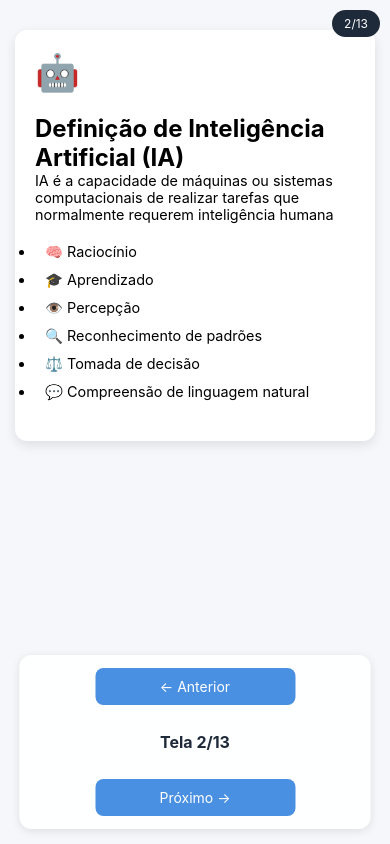
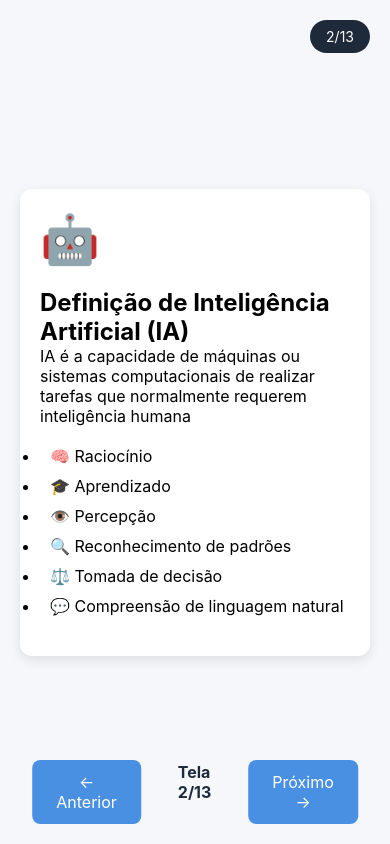
Before and after one commit to diegoguilarducci/unyleya_apex_5, a plain HTML site: page index.html in a window 390 px wide. Both pictures are taken after a click on the button "Próximo →". Drawn offline with Linux system fonts and the light colour scheme.

Commit message:
Add files via upload

```diff
--- a/index.html
+++ b/index.html
@@ -40,14 +40,13 @@
             position: absolute;
             width: 100%;
             height: 100%;
-            padding: 60px 20px 100px; /* Aumentei o padding inferior para 100px */
+            padding: 60px;
             display: none;
             flex-direction: column;
-            justify-content: flex-start; /* Alterado para flex-start para permitir scroll */
+            justify-content: center;
             align-items: center;
             text-align: center;
             transition: transform 0.5s ease;
-            overflow-y: auto; /* Adicionado para permitir scroll quando necessário */
         }
 
         .tela.ativa {
@@ -69,7 +68,29 @@
             margin: 20px 0;
             max-width: 800px;
             text-align: left;
-            width: 100%; /* Adicionado para garantir que o card ocupe toda a largura disponível */
+            max-height: 80vh; /* Limita a altura máxima do card */
+            overflow-y: auto; /* Adiciona rolagem vertical quando necessário */
+            scrollbar-width: thin; /* Para Firefox */
+            scrollbar-color: var(--azul-medio) var(--cinza-claro); /* Para Firefox */
+        }
+
+        /* Estilizando a barra de rolagem para Webkit (Chrome, Safari, Edge) */
+        .card::-webkit-scrollbar {
+            width: 8px;
+        }
+
+        .card::-webkit-scrollbar-track {
+            background: var(--cinza-claro);
+            border-radius: 10px;
+        }
+
+        .card::-webkit-scrollbar-thumb {
+            background: var(--azul-medio);
+            border-radius: 10px;
+        }
+
+        .card::-webkit-scrollbar-thumb:hover {
+            background: #357ABD;
         }
 
         .botao {
@@ -93,21 +114,15 @@
             margin-bottom: 20px;
         }
 
-        /* NAVEGAÇÃO - MELHORIAS PARA MOBILE */
+        /* NAVEGAÇÃO */
         .navegacao {
             position: fixed;
-            bottom: 20px; /* Aumentei de 30px para 20px para dar mais espaço */
+            bottom: 30px;
             left: 50%;
             transform: translateX(-50%);
             display: flex;
             gap: 15px;
             z-index: 1000;
-            background: rgba(255, 255, 255, 0.9); /* Fundo semi-transparente */
-            padding: 10px;
-            border-radius: 12px;
-            box-shadow: 0 2px 10px rgba(0,0,0,0.1);
-            width: auto;
-            max-width: 90%; /* Limita a largura máxima */
         }
 
         .contador-telas {
@@ -126,7 +141,6 @@
         .tela-capa {
             background: linear-gradient(135deg, var(--azul-escuro), var(--azul-medio));
             color: var(--branco);
-            justify-content: center; /* Mantém centralizado na capa */
         }
 
         .tela-biblia {
@@ -204,92 +218,23 @@
             border-color: var(--verde);
         }
 
-        /* RESPONSIVO - MELHORIAS PARA MOBILE */
+        /* RESPONSIVO */
         @media (max-width: 768px) {
             .tela {
-                padding: 20px 15px 90px; /* Ajuste do padding para mobile */
-                justify-content: flex-start;
+                padding: 20px;
             }
 
             .card {
                 padding: 20px;
-                margin: 10px 0;
+                max-height: 75vh; /* Ajusta a altura máxima para mobile */
             }
 
             .grid-exemplos {
                 grid-template-columns: 1fr;
-                gap: 15px;
-                margin: 20px 0;
             }
 
             .navegacao {
-                bottom: 15px;
-                padding: 8px;
-                gap: 10px;
-                width: 95%; /* Ocupa quase toda a largura */
-            }
-
-            .botao {
-                padding: 10px 15px;
-                font-size: 14px;
-                margin: 5px;
-            }
-
-            .plataformas-lista {
-                gap: 10px;
-            }
-
-            .plataforma-item {
-                min-width: 120px;
-                padding: 12px;
-                font-size: 14px;
-            }
-
-            .contador-telas {
-                top: 10px;
-                right: 10px;
-                font-size: 12px;
-                padding: 6px 12px;
-            }
-
-            /* Ajustes de texto para mobile */
-            h1 {
-                font-size: 2em !important;
-            }
-
-            h2 {
-                font-size: 1.5em;
-            }
-
-            p, li {
-                font-size: 0.9em;
-            }
-
-            .citacao-biblia {
-                font-size: 16px;
-                padding: 15px;
-            }
-        }
-
-        /* Ajustes para telas muito pequenas */
-        @media (max-width: 480px) {
-            .navegacao {
-                flex-direction: column;
-                align-items: center;
-                width: 90%;
-            }
-
-            .botao {
-                width: 100%;
-                max-width: 200px;
-            }
-
-            h1 {
-                font-size: 1.7em !important;
-            }
-
-            .icone {
-                font-size: 36px;
+                bottom: 10px;
             }
         }
     </style>
@@ -501,27 +446,27 @@
         <h2>Principais Plataformas Gratuitas de IA</h2>
         <div class="plataformas-lista">
             <div class="plataforma-item">
-                        <h3>DeepSeek</h3>
+                <h3><a href="https://www.deepseek.com" target="_blank" style="color: inherit; text-decoration: none;">DeepSeek</a></h3>
                 <p>Assistente conversacional completo e gratuito</p>
             </div>
             <div class="plataforma-item">
-                        <h3>ChatGPT</h3>
+                <h3><a href="https://chat.openai.com" target="_blank" style="color: inherit; text-decoration: none;">ChatGPT</a></h3>
                 <p>Versão gratuita do OpenAI (GPT-3.5)</p>
             </div>
             <div class="plataforma-item">
-                        <h3>Google Gemini</h3>
+                <h3><a href="https://gemini.google.com" target="_blank" style="color: inherit; text-decoration: none;">Google Gemini</a></h3>
                 <p>Assistente do Google com busca integrada</p>
             </div>
             <div class="plataforma-item">
-                        <h3>Microsoft Copilot</h3>
+                <h3><a href="https://copilot.microsoft.com" target="_blank" style="color: inherit; text-decoration: none;">Microsoft Copilot</a></h3>
                 <p>Baseado no GPT-4 com acesso gratuito</p>
             </div>
             <div class="plataforma-item">
-                        <h3>Claude</h3>
+                <h3><a href="https://claude.ai" target="_blank" style="color: inherit; text-decoration: none;">Claude</a></h3>
                 <p>Plano gratuito robusto para documentos longos</p>
             </div>
             <div class="plataforma-item plataforma-destaque">
-                        <h3>7chat.ai</h3>
+                <h3><a href="https://7chat.ai" target="_blank" style="color: inherit; text-decoration: none;">7chat.ai</a></h3>
                 <p>IA adventista com foco teológico e doutrinário</p>
             </div>
         </div>
@@ -609,9 +554,6 @@
             // Atualizar contador
             document.getElementById('contador').textContent = `${telaAtual}/${totalTelas}`;
             document.getElementById('numero-tela').textContent = telaAtual;
-
-            // Scroll para o topo ao mudar de tela
-            novaTela.scrollTop = 0;
         }
 
         // NAVEGAÇÃO POR TECLADO
```
Lines whose indentation alone changed are shown as unchanged.
